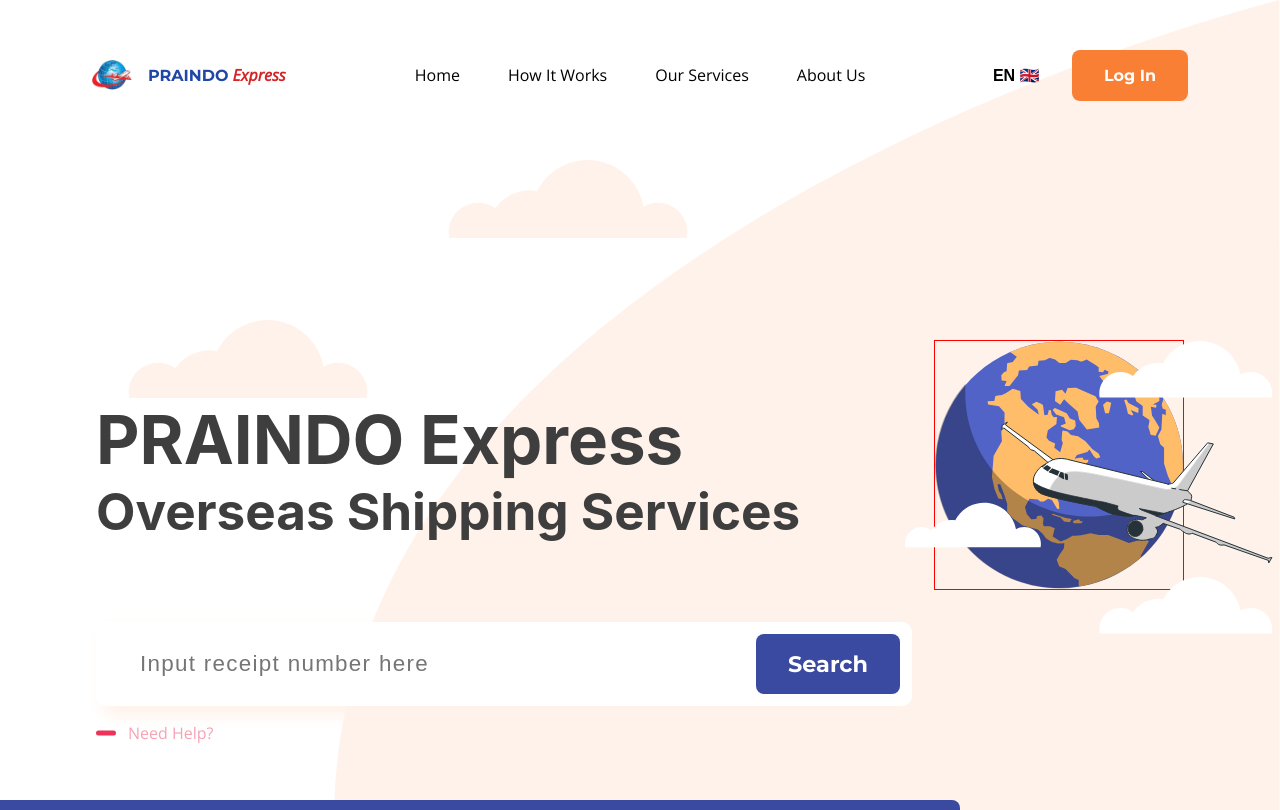
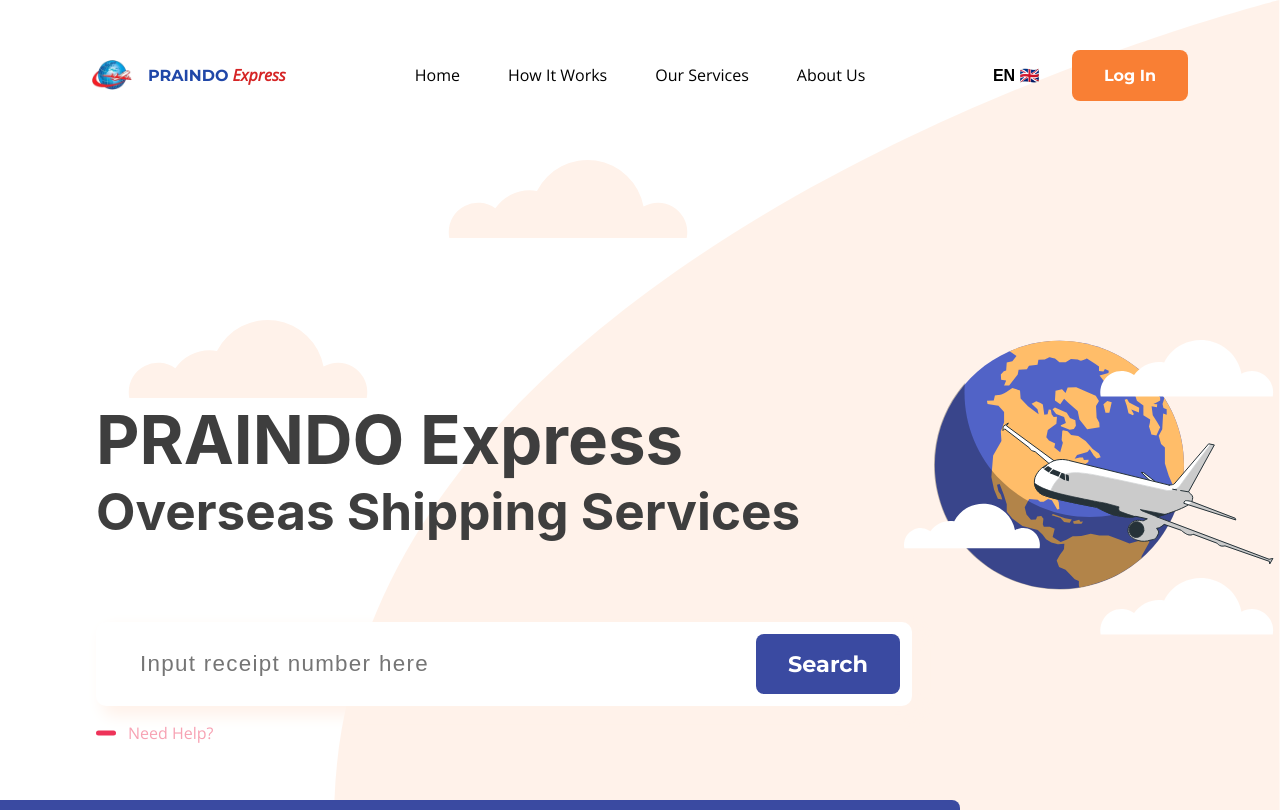
Before and after one commit to arganaphangquestian/work_praindoexpress, a Next.js app: page / in a window 1280 px wide. Shown: the top 810 px of the page. Built offline with nearby package versions, Linux system fonts and the light colour scheme.

Commit message:
typo svg

```diff
--- a/pages/index.jsx
+++ b/pages/index.jsx
@@ -114,7 +114,7 @@
             <motion.img
               animate={airplaneValue}
               className="airplane"
-              src="/img/Airplane.svg"
+              src="/img/airplane.svg"
               alt="Airplane"
             />
           </div>
--- a/styles/style.css
+++ b/styles/style.css
@@ -213,7 +213,6 @@
   height: 250px;
   width: 250px;
   position: relative;
-  border: 1px solid red;
   z-index: 0;
 }
 
```
